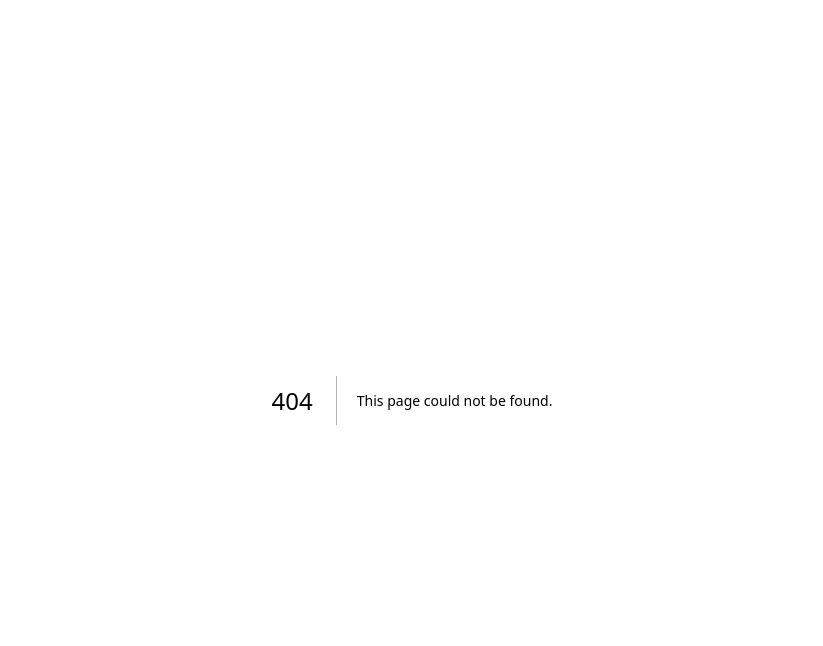
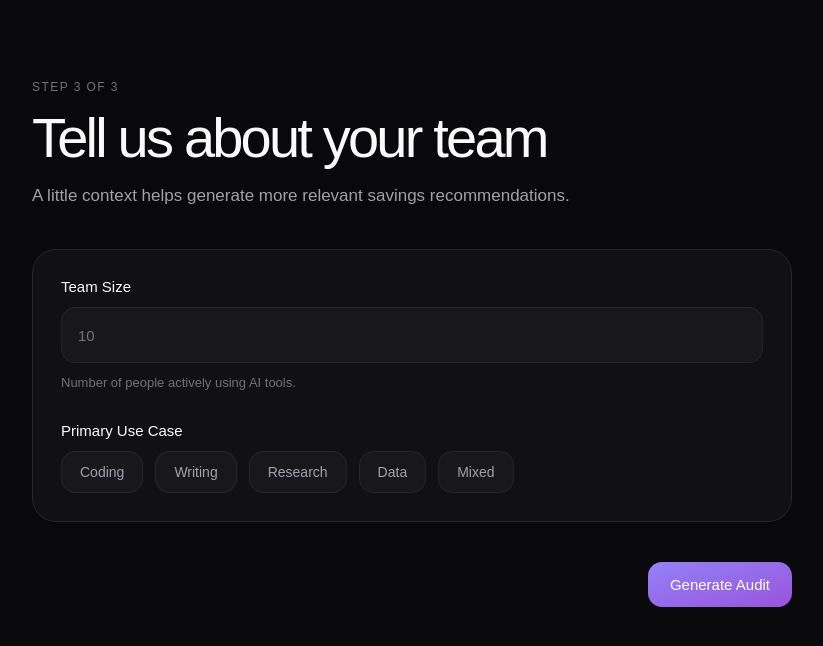
Before and after one commit to irisxvii/burnrate.ai, a Next.js app: page /audit/team in a window 1280 px wide. Before the commit this address had no page. Shown: the top 646 px of the page, without its empty margins (228-1051 px from the left). Built offline with nearby package versions, Linux system fonts and the light colour scheme.

Commit message:
feat: add team context step ui

```diff
--- /dev/null
+++ b/src/app/audit/team/page.module.css
@@ -0,0 +1,128 @@
+.page {
+  min-height: 100vh;
+  background: #09090b;
+  color: #fafafa;
+  padding: 80px 24px;
+}
+
+.container {
+  max-width: 760px;
+  margin: 0 auto;
+}
+
+.header {
+  margin-bottom: 40px;
+}
+
+.step {
+  font-size: 12px;
+  letter-spacing: 0.12em;
+  color: #71717a;
+  margin-bottom: 16px;
+}
+
+.heading {
+  font-size: clamp(2rem, 5vw, 3.5rem);
+  line-height: 1;
+  letter-spacing: -0.05em;
+  font-weight: 500;
+  margin-bottom: 16px;
+}
+
+.subheading {
+  color: #a1a1aa;
+  font-size: 17px;
+  line-height: 1.6;
+}
+
+.card {
+  background: #111114;
+  border: 1px solid #27272a;
+  border-radius: 24px;
+  padding: 28px;
+  display: flex;
+  flex-direction: column;
+  gap: 32px;
+}
+
+.field {
+  display: flex;
+  flex-direction: column;
+  gap: 12px;
+}
+
+.field label {
+  font-size: 15px;
+  font-weight: 500;
+}
+
+.field input {
+  width: 100%;
+  height: 56px;
+  background: #18181c;
+  border: 1px solid #27272a;
+  border-radius: 14px;
+  padding: 0 16px;
+  color: white;
+  font-size: 15px;
+  outline: none;
+}
+
+.field input:focus {
+  border-color: #9281f7;
+}
+
+.helper {
+  font-size: 13px;
+  color: #71717a;
+}
+
+.options {
+  display: flex;
+  flex-wrap: wrap;
+  gap: 12px;
+}
+
+.option {
+  border: 1px solid #27272a;
+  background: #18181c;
+  color: #a1a1aa;
+  padding: 12px 18px;
+  border-radius: 14px;
+  cursor: pointer;
+  font-size: 14px;
+  transition: all 0.2s ease;
+}
+
+.option:hover {
+  border-color: #9281f7;
+  color: white;
+}
+
+.footer {
+  margin-top: 40px;
+  display: flex;
+  justify-content: flex-end;
+}
+
+.generateBtn {
+  border: none;
+  padding: 14px 22px;
+  border-radius: 14px;
+  color: white;
+  font-size: 15px;
+  font-weight: 500;
+  cursor: pointer;
+
+  background: linear-gradient(
+    to bottom right,
+    #9281f7,
+    #9a54dc
+  );
+
+  transition: opacity 0.2s ease;
+}
+
+.generateBtn:hover {
+  opacity: 0.9;
+}
--- /dev/null
+++ b/src/app/audit/team/page.tsx
@@ -0,0 +1,77 @@
+"use client";
+
+import styles from "./page.module.css";
+
+export default function AuditTeamPage() {
+  return (
+    <main className={styles.page}>
+      <div className={styles.container}>
+        <div className={styles.header}>
+          <p className={styles.step}>
+            STEP 3 OF 3
+          </p>
+
+          <h1 className={styles.heading}>
+            Tell us about your team
+          </h1>
+
+          <p className={styles.subheading}>
+            A little context helps generate more
+            relevant savings recommendations.
+          </p>
+        </div>
+
+        <div className={styles.card}>
+          <div className={styles.field}>
+            <label>
+              Team Size
+            </label>
+
+            <input
+              type="number"
+              placeholder="10"
+            />
+
+            <span className={styles.helper}>
+              Number of people actively using AI tools.
+            </span>
+          </div>
+
+          <div className={styles.field}>
+            <label>
+              Primary Use Case
+            </label>
+
+            <div className={styles.options}>
+              <button className={styles.option}>
+                Coding
+              </button>
+
+              <button className={styles.option}>
+                Writing
+              </button>
+
+              <button className={styles.option}>
+                Research
+              </button>
+
+              <button className={styles.option}>
+                Data
+              </button>
+
+              <button className={styles.option}>
+                Mixed
+              </button>
+            </div>
+          </div>
+        </div>
+
+        <div className={styles.footer}>
+          <button className={styles.generateBtn}>
+            Generate Audit
+          </button>
+        </div>
+      </div>
+    </main>
+  );
+}
--- a/src/app/page.tsx
+++ b/src/app/page.tsx
@@ -19,7 +19,7 @@ export default function HomePage() {
           </div>
 
           <button className={styles.navCta}>
-            Run Free Audit →
+            Run Free Audit
           </button>
         </div>
       </nav>
@@ -43,7 +43,7 @@ export default function HomePage() {
 
         <div className={styles.heroButtons}>
           <button className={styles.primaryBtn}>
-            Run Your Free Audit →
+            Run Your Free Audit
           </button>
 
           <button className={styles.secondaryBtn}>
```
